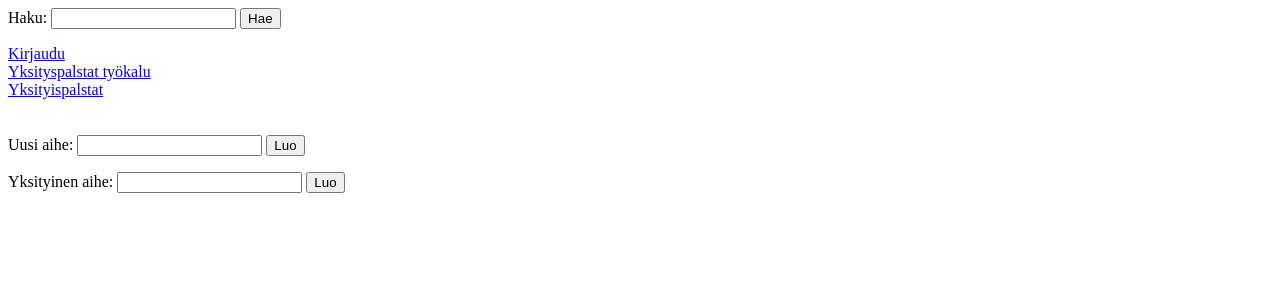
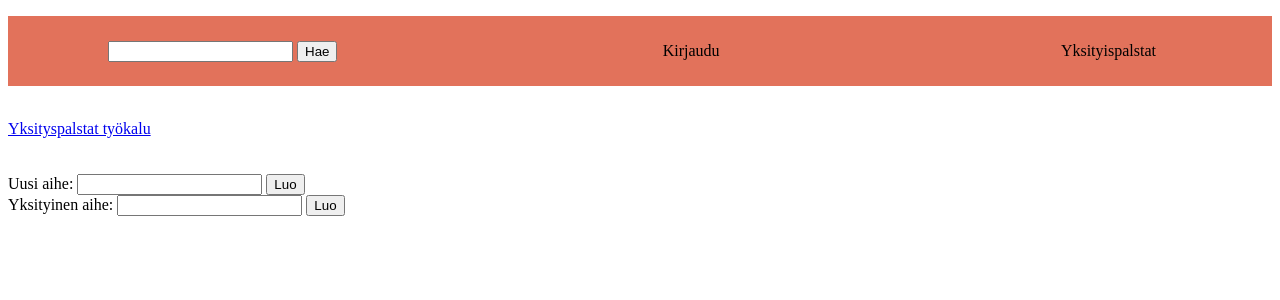
Before and after one commit to levitesuo/Keskustelusovellus, a Flask app: template templates/index.html in a window 1280 px wide. Shown: the top 300 px of the page. Run offline with Flask 3, Linux system fonts and the light colour scheme; the template is opened without the code that fills it, so the values that code supplies are empty; a user stored in the database is signed in.

Commit message:
Started styling with css (navigation bar)

```diff
--- a/routes.py
+++ b/routes.py
@@ -6,6 +6,9 @@ import db_modules.posts as posts
 import db_modules.comments as comments
 import db_modules.privrooms as privrooms
 
+@app.route("/styles.css")
+def css():
+    return render_template("styles.css")
 
 @app.route("/")
 def index():
--- /dev/null
+++ b/static/css/styles.css
@@ -0,0 +1,31 @@
+ul.navBar {
+    list-style-type: none;
+    overflow: hidden;
+    background: #E2725B;
+    display: flex;
+    flex-wrap: wrap;
+    align-items: center;
+    justify-content: space-between;
+    height: 70px;
+    padding: 0 100px;
+}
+
+
+
+ul.navBar li a {
+    display: flex;
+    flex: 1;
+    color: black;
+    text-align: center;
+    padding: 14px 16px;
+    text-decoration: none;
+}
+
+/* Change the link color to #111 (black) on hover */
+ul.navBar li a:hover {
+    background-color: #a85948;
+}
+
+ul.navBar li form {
+    text-align: center;
+}
--- a/templates/index.html
+++ b/templates/index.html
@@ -1,15 +1,9 @@
-<form action="/search" method="POST">
-    Haku:
-    <input type="text" name="key">
-    <input type="submit" value="Hae">
-</form>
-<a href="/login">Kirjaudu</a>
+{% extends  "navBar.html" %}
+{% block content %}
 {% if session.is_admin %}
 <br>
 <a href="/priv_manager">Yksityspalstat työkalu</a>
 {% endif %}
-<br>
-<a href="/priv_topics">Yksityispalstat</a>
 <br> <br>
 
 {% for topic in content %}
@@ -44,3 +38,4 @@
     <input type="submit" value="Luo">
 </form>
 {% endif %}
+{% endblock  %}
--- /dev/null
+++ b/templates/navBar.html
@@ -0,0 +1,21 @@
+<!DOCTYPE html>
+<html>
+    <head>
+        <title>Leevin Tsoha prokkis</title>
+        <link rel="stylesheet" type="text/css" href="{{ url_for('static', filename='css/styles.css') }}">
+    </head>
+    <body>
+        <ul class="navBar">
+            <li>
+                <form action="/search" method="POST">
+                    <input type="text" name="key">
+                    <input type="submit" value="Hae">
+                </form>
+            </li>
+            <li class=".navBar"><a href="/login">Kirjaudu</a></li>
+            <li class=".navBar"><a href="/priv_topics">Yksityispalstat</a></li>
+        </ul>
+        {% block content %}
+        {% endblock %}
+    </body>
+</html>
```
